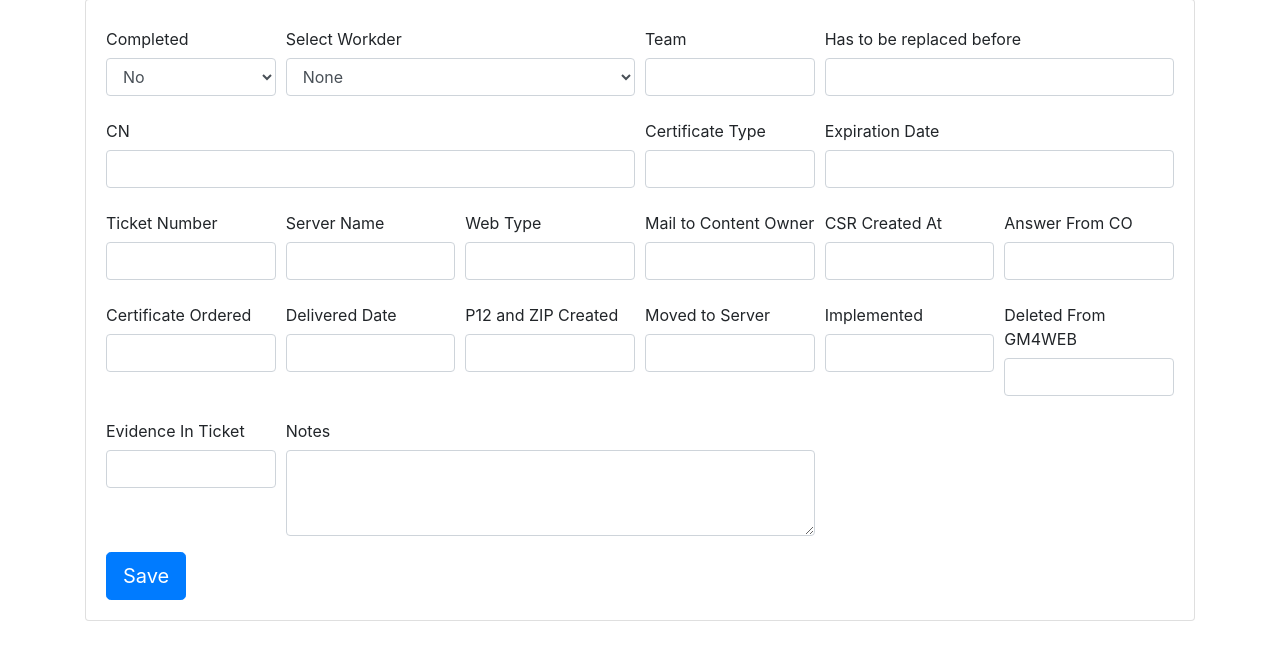
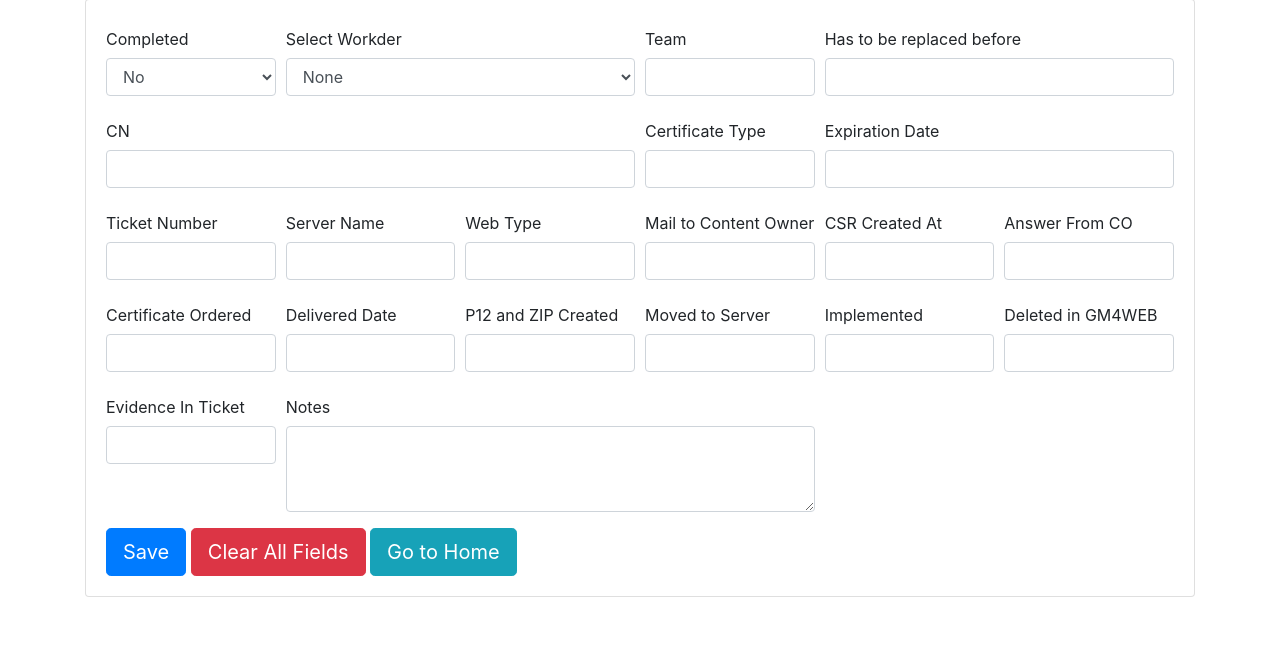
Before and after one commit to ricardolopes86/certs-management-api, a Flask app: template templates/parse.html in a window 1280 px wide. Shown: the part 117-777 px from the top of the page. Run offline with Flask 2, Linux system fonts and the light colour scheme; the template is opened without the code that fills it, so the values that code supplies are empty; some libraries are stand-ins or nearby versions.

Commit message:
Changed buttons in add new form.

```diff
--- a/templates/parse.html
+++ b/templates/parse.html
@@ -177,7 +177,7 @@
                             <input class="form-control " type="text" value="" id="implemented" name="implemented" data-provide="datepicker" data-date-format="yyyy-mm-dd">
                         </div>
                         <div class="form-group col-md-2">
-                            <label for="deleted_gm4web" class="col-form-label">Deleted From GM4WEB</label>
+                            <label for="deleted_gm4web" class="col-form-label">Deleted in GM4WEB</label>
                             <input class="form-control " type="text" value="" id="deleted_gm4web" name="deleted_gm4web" data-provide="datepicker" data-date-format="yyyy-mm-dd">
                         </div>
                     </div>
@@ -193,6 +193,8 @@
                         </div>
                     </div>
                     <input type="submit" class="btn btn-primary btn-lg" value="Save">
+                    <input type="reset" class="btn btn-danger btn-lg" value="Clear All Fields">
+                    <a href="/" class="btn btn-info btn-lg" role="button">Go to Home</a>
                 </form>
             </div>
         </div>
@@ -294,7 +296,7 @@
                             <input class="form-control " type="text" value="" id="implemented" name="implemented" data-provide="datepicker" data-date-format="yyyy-mm-dd">
                         </div>
                         <div class="form-group col-md-2">
-                            <label for="deleted_gm4web" class="col-form-label">Deleted From GM4WEB</label>
+                            <label for="deleted_gm4web" class="col-form-label">Deleted in GM4WEB</label>
                             <input class="form-control " type="text" value="" id="deleted_gm4web" name="deleted_gm4web" data-provide="datepicker" data-date-format="yyyy-mm-dd">
                         </div>
                     </div>
@@ -310,6 +312,8 @@
                         </div>
                     </div>
                     <input type="submit" class="btn btn-primary btn-lg" value="Save">
+                    <input type="reset" class="btn btn-danger btn-lg" value="Clear All Fields">
+                    <a href="/" class="btn btn-info btn-lg" role="button">Go to Home</a>
                 </form>
             </div>
         </div>
```
